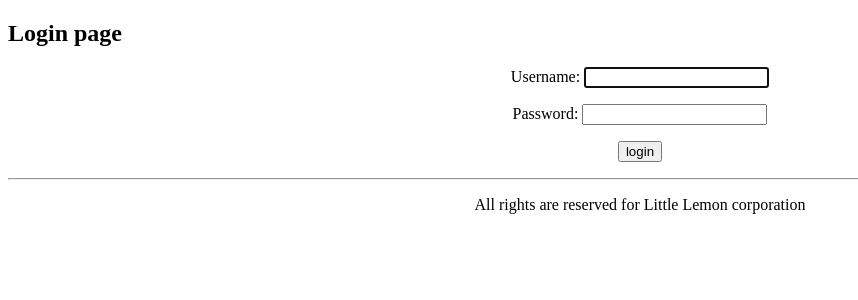
After one commit to PooyaAbbasi/LittleLemon, a Django app: page /login/ in a window 1280 px wide. The commit adds this page. Shown: the top 300 px of the page, without its empty margins (0-858 px from the left). Run offline with Django 5.2, Linux system fonts and the light colour scheme.

Commit message:
add login and logout view for this project

```diff
--- a/LittleLemon/settings.py
+++ b/LittleLemon/settings.py
@@ -120,6 +120,8 @@ USE_I18N = True
 
 USE_TZ = True
 
+DEFAULT_LOGIN_REDIRECT_URL = '/home/'
+DEFAULT_LOGOUT_REDIRECT_URL = '/home/'
 
 # Static files (CSS, JavaScript, Images)
 # https://docs.djangoproject.com/en/5.0/howto/static-files/
--- a/restaurant/forms.py
+++ b/restaurant/forms.py
@@ -1,5 +1,7 @@
+from django.contrib.auth.models import User
+
 from .models import Booking
-from django.forms import ModelForm
+from django.forms import ModelForm, Form
 from django.forms.widgets import Textarea
 
 
--- a/restaurant/models.py
+++ b/restaurant/models.py
@@ -1,5 +1,5 @@
 from django.db import models
-
+from django.contrib.auth.models import User
 # Create your models here.
 
 
@@ -10,6 +10,7 @@ class Booking(models.Model):
     guest_number = models.IntegerField()
     comment = models.CharField(max_length=1000, blank=True)
     last_modification_time = models.DateTimeField(auto_now=True)
+    # purchases = models.ManyToManyField('Menu', related_name='purchases', blank=True)
 
     def __str__(self):
         return f'guest name:{self.first_name} {self.last_name} \n' + \
--- a/restaurant/urls.py
+++ b/restaurant/urls.py
@@ -12,4 +12,8 @@ urlpatterns = [
     path('booking-details/<int:pk>/', BookingDetail.as_view(), name='booking-detail'),
     path('booking-list/', BookingList.as_view(), name='booking-list'),
 
+    path('login/', CustomLoginView.as_view(), name='login'),
+    path('logout/', CustomLogoutView.as_view(), name='logout'),
+
+
 ]
--- a/restaurant/views.py
+++ b/restaurant/views.py
@@ -1,15 +1,34 @@
 from django.shortcuts import render
 from .models import *
 from django.views.generic import ListView, DetailView, CreateView
+
 from .forms import BookingForm
 from django.urls import reverse_lazy
-
+from django.contrib.auth.views import LoginView, LogoutView
+from django.contrib.auth.mixins import LoginRequiredMixin
 # Create your views here.
 
 
 def home_page(request):
-    context = {}
+    context = {'user': request.user}
     return render(request, 'restaurant/home-page.html', context)
+
+
+def header(request):
+    context = {'user': request.user}
+    return render(request, 'header.html', context)
+
+
+class CustomLoginView(LoginView):
+
+    template_name = 'restaurant/login.html'
+    next_page = reverse_lazy('restaurant:home-page')
+    redirect_field_name = 'next'
+
+
+class CustomLogoutView(LogoutView):
+    next_page = reverse_lazy('restaurant:home-page')
+    template_name = 'restaurant/logged_out.html'
 
 
 class MenuList(ListView):
@@ -25,12 +44,15 @@ class MenuDetail(DetailView):
     context_object_name = 'menu'
 
 
-class BookingCreateView(CreateView):
+class BookingCreateView(LoginRequiredMixin, CreateView):
     model = Booking
     template_name = 'restaurant/booking.html'
     form_class = BookingForm
     context_object_name = 'booking_form'
     success_url = reverse_lazy('restaurant:successful-booking')
+
+    login_url = reverse_lazy('restaurant:login')
+    redirect_field_name = 'next'
 
 
 def successful_booking(request):
--- /dev/null
+++ b/templates/restaurant/login.html
@@ -0,0 +1,35 @@
+{% extends 'base.html' %}
+
+{% block title %}
+	Login page
+{% endblock %}
+
+{% block header %}
+  <h2> Login page  </h2>
+{% endblock %}
+
+{% block content %}
+{#	login form #}
+  <div align="center">
+
+    {# next page logic when user redirected to login page  #}
+    {% if next %}
+    	{% if user.is_authenticated %}
+    		<p> Your account doesn't have permission to access this page </p>
+      {% else %}
+        <p> please log in to visit the page </p>
+    	{% endif %}
+    {% endif %}
+
+    <form method="post" action="{% url 'restaurant:login' %}">
+      {% csrf_token %}
+      {{ form.as_p }}
+      <input type="submit" value="login">
+      <input type="hidden" name="next" value="{{ next }}">
+    </form>
+
+    <p>
+      {{ next }}
+    </p>
+  </div>
+{% endblock %}
```
Also changed, not shown: templates/header.html (+15 -0 lines), templates/restaurant/logged_out.html (added, +9 -0 lines), templates/restaurant/signup.html (added, +13 -0 lines).
